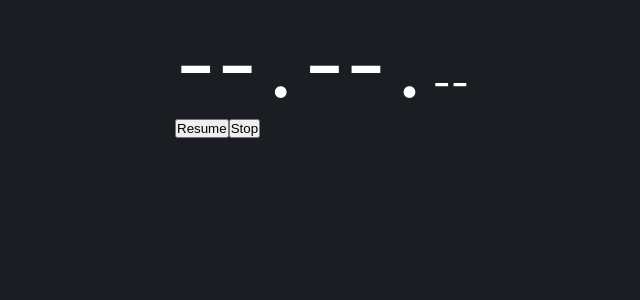
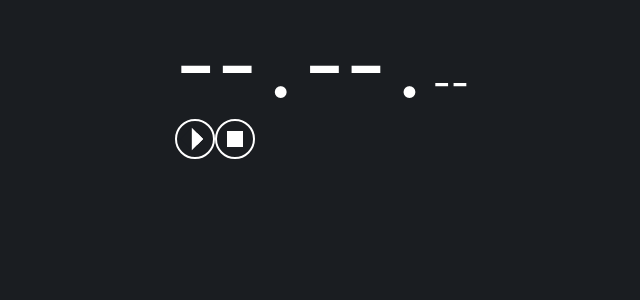
Before and after one commit to counterall/tracking-time, a React (Create React App) app: page / in a window 1280 px wide. Shown: the top 300 px of the page, without its empty margins (81-721 px from the left). Built offline with nearby package versions, Linux system fonts and the light colour scheme.

Commit message:
Visualize two buttons inside active task view

```diff
--- a/src/components/ActiveTask.js
+++ b/src/components/ActiveTask.js
@@ -24,7 +24,7 @@ class ActiveTask extends Component {
             <div className="active-task">
                 <TimeDisplay duration={duration}/>
                 <TaskInfo meta={meta} />
-                <Buttons resumeTime={()=>{this.handleResumeClick()}} stopTime={()=>{this.handleStopClick()}} />
+                <Buttons resumeTask={()=>{this.handleResumeClick()}} stopTask={()=>{this.handleStopClick()}} />
             </div>
         );
     }
--- a/src/components/active_task/Buttons.js
+++ b/src/components/active_task/Buttons.js
@@ -1,11 +1,19 @@
-import React from 'react';
+import React, { useState } from 'react';
+import { resolvePlugin } from '@babel/core';
 
 function Buttons(props) {
+    const [resume, setResume] = useState(true);
 
-    return <div className="active-task__btns">
-        <button className='active-task__btns--resume' onClick={props.resumeTime}>Resume</button>
-        <button className='active-task__btns--stop' onClick={props.stopTime}>Stop</button>
-    </div>;
+    const resumeTask = () => {
+        setResume(!resume);
+        props.resumeTask();
+    }
+
+    return (
+    <div className="active-task__btns">
+        <button className={resume ? "active-task__btns--resume" : "active-task__btns--pause"} onClick={resumeTask}></button>
+        <button className='active-task__btns--finish' onClick={props.finishTask}></button>
+    </div>);
 }
 
 export default Buttons;
--- a/src/style/modules/active_task.scss
+++ b/src/style/modules/active_task.scss
@@ -1,3 +1,5 @@
+@import "../var";
+
 .active-task {
   &__time {
     display: flex;
@@ -13,4 +15,44 @@
       margin: 0 10px;
     }
   }
+
+  &__btns {
+    button {
+      width: 4rem;
+      height: 4rem;
+      background: $primary-bg;
+      border-radius: 4rem;
+      border: 2px solid white;
+      position: relative;
+
+      &::after {
+        content: "";
+        display: inline-block;
+        background: white;
+        position: absolute;
+        transform: translate(-50%, -50%);
       }
+    }
+
+    &--resume::after {
+      border: 0.8rem solid white;
+      border-left-color: transparent;
+      border-top-color: transparent;
+      background: $primary-bg !important;
+      transform: translate(-70%, -50%) rotate(-45deg) !important;
+    }
+
+    &--pause::after {
+      width: .5rem;
+      height: 1.6rem;
+      background: $primary-bg !important;
+      border-left: 5px solid white;
+      border-right: 5px solid white;
+    }
+
+    &--finish::after {
+      width: 1.6rem;
+      height: 1.6rem;
+    }
+  }
+}
```
Lines whose indentation alone changed are shown as unchanged.
